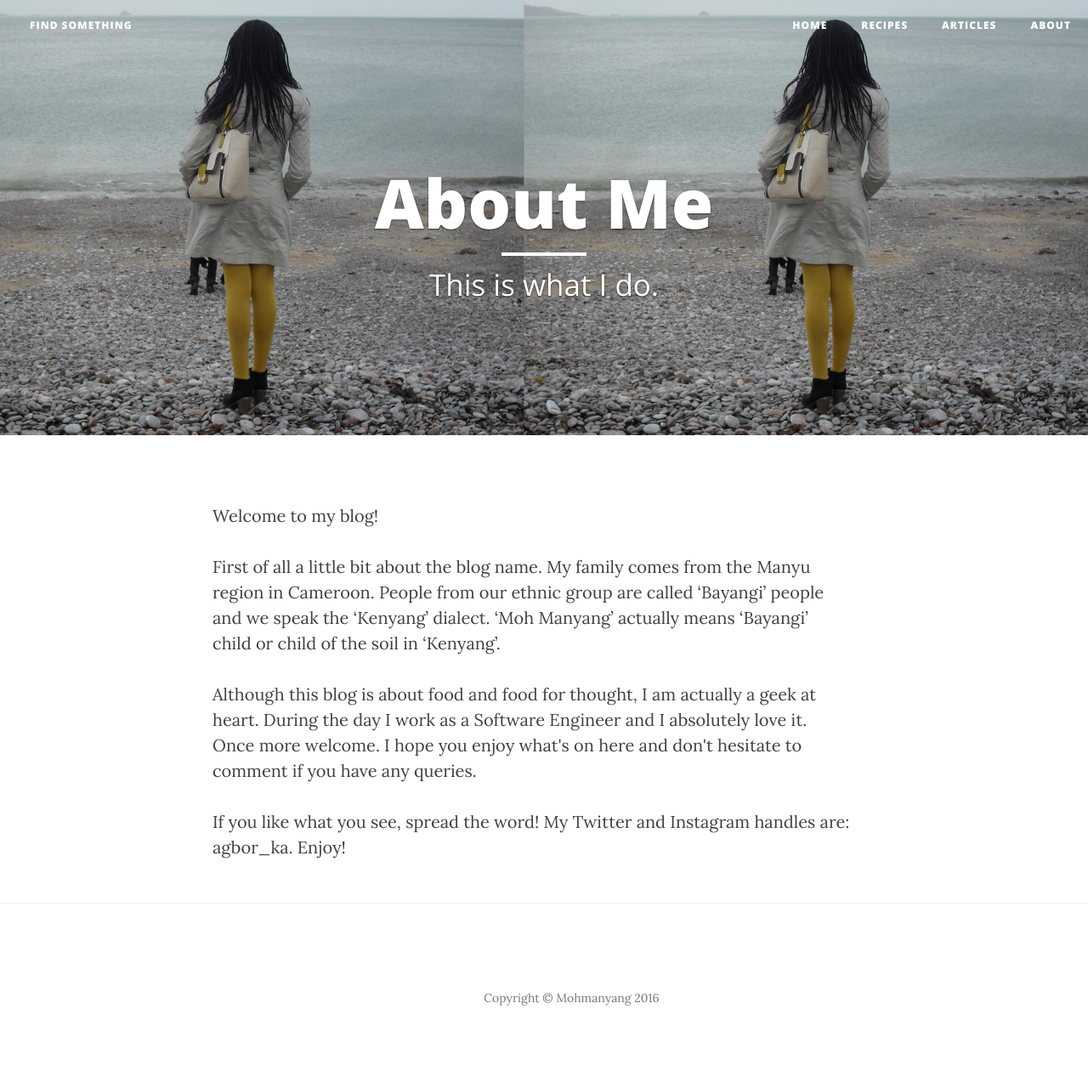
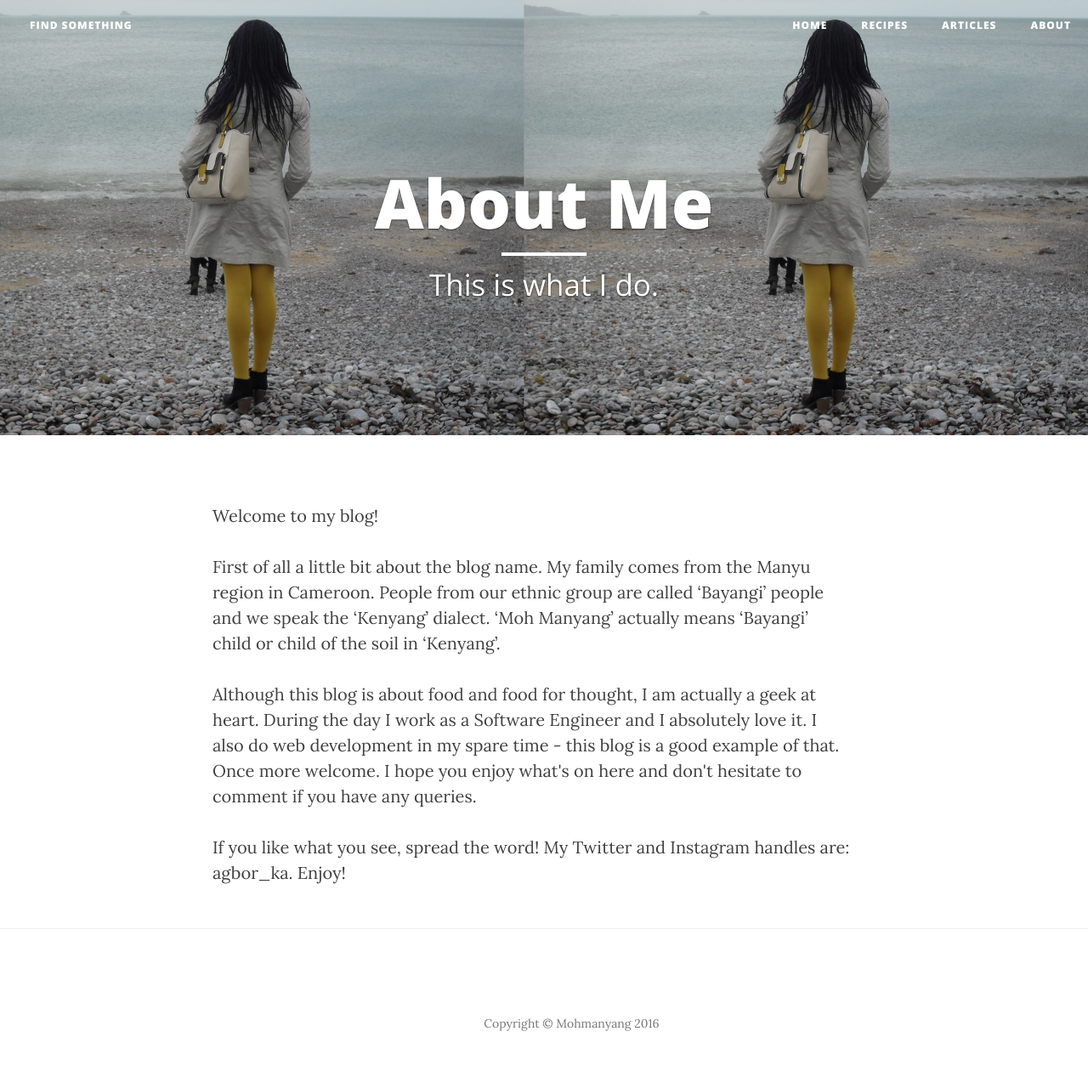
Before and after one commit to LaVillaine/LaVillaine.github.io, a Jekyll site: the page built from about.html, in a window 1280 px wide. Shown: the whole page at 85% size. Built offline with Jekyll 4.4.1, drawn with Linux system fonts in a browser that asks for light colours; nearby versions of some CDN libraries; before the commit the page ends 1250 px from its top, so only the background shows below that.

Commit message:
fixed load more

```diff
--- a/about.html
+++ b/about.html
@@ -21,7 +21,7 @@
 			<div class="col-lg-8 col-lg-offset-2 col-md-10 col-md-offset-1">
                 <p class="paragraph">Welcome to my blog!</p>
                 <p class="paragraph">First of all a little bit about the blog name. My family comes from the Manyu region in Cameroon. People from our ethnic group are called ‘Bayangi’ people and we speak the ‘Kenyang’ dialect. ‘Moh Manyang’ actually means ‘Bayangi’ child or child of the soil in ‘Kenyang’.</p>
-                <p class="paragraph">Although this blog is about food and food for thought, I am actually a geek at heart. During the day I work as a Software Engineer and I absolutely love it. Once more welcome. I hope you enjoy what's on here and don't hesitate to comment if you have any queries.</p>
+                <p class="paragraph">Although this blog is about food and food for thought, I am actually a geek at heart. During the day I work as a Software Engineer and I absolutely love it. I also do web development in my spare time - this blog is a good example of that. Once more welcome. I hope you enjoy what's on here and don't hesitate to comment if you have any queries.</p>
                 <p class="paragraph">If you like what you see, spread the word! My Twitter and Instagram handles are: agbor_ka. Enjoy!</p>
 			</div>
 		</div>
--- a/js/infinite-loading.js
+++ b/js/infinite-loading.js
@@ -73,7 +73,8 @@
 		var secondChild = '<p class="author"><span class="date">Posted on: ' + postDates[index] + '</span></p><div class="content">'
 		var getUrlData = function(data) {
 					var excerpt = $(data).find("#post-excerpt");
-					console.log(excerpt);
+					var im = $(excerpt).find(".inline-image");
+					im.remove();
 					if(excerpt[0].className)excerpt.attr('class', 'col-md-12 text-left');
 					var toAppend = firstChild + secondChild + excerpt[0].outerHTML + '</div></div><hr>';
 					$(toAppend).appendTo(".post-list");
```
